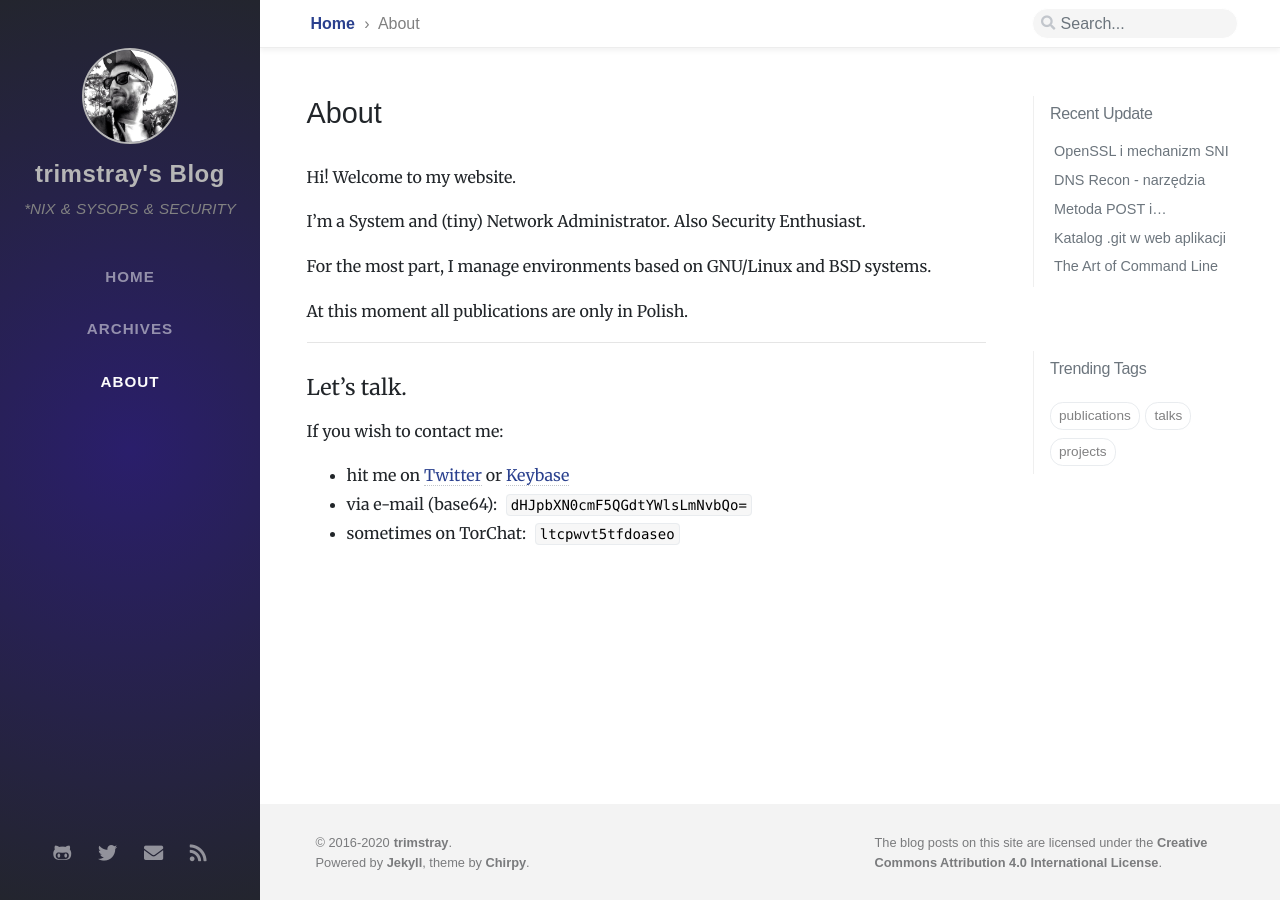
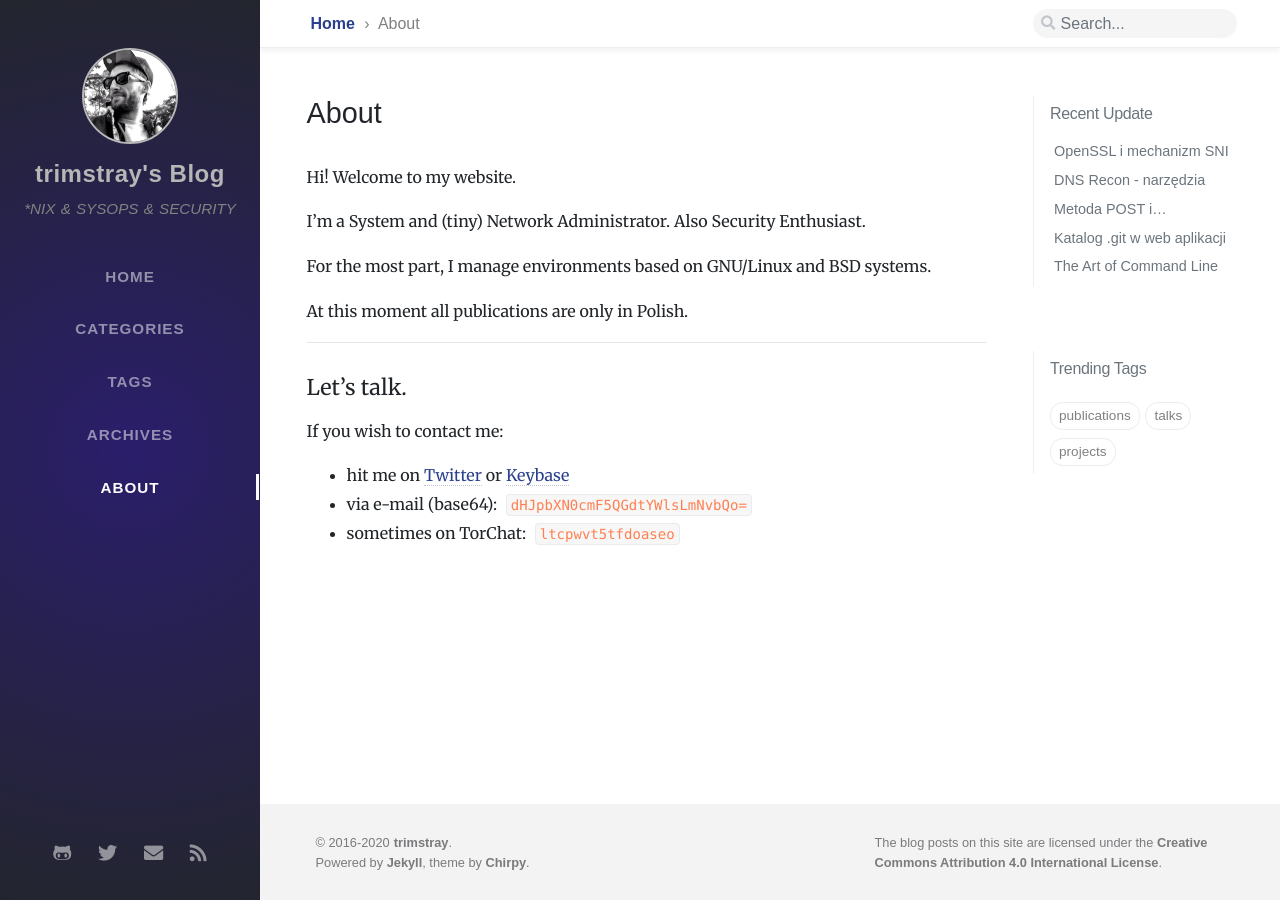
Before and after one commit to adityavs/trimstray.github.io, a Jekyll site: the page built from tabs/about.md, in a window 1280 px wide. Built offline with Jekyll 4.4.1, drawn with Linux system fonts in a browser that asks for light colours; nearby versions of some CDN libraries; some web fonts are replaced; comment, search, counter and statistics services are not loaded.

Commit message:
add tags and categories - signed-off-by: trimstray <trimstray@gmail.com>

```diff
--- a/_data/label.yml
+++ b/_data/label.yml
@@ -6,8 +6,8 @@
 
 tabs:
   - { name: "Home", icon: 'fas fa-home' }
-  # - { name: "Categories", path: tabs, url: categories, icon: 'fas fa-stream' }
-  # - { name: "Tags", path: tabs, url: tags, icon: 'fas fa-tags' }
+  - { name: "Categories", path: tabs, url: categories, icon: 'fas fa-stream' }
+  - { name: "Tags", path: tabs, url: tags, icon: 'fas fa-tags' }
   - { name: "Archives", path: tabs, url: archives, icon: 'fas fa-archive'}
   - { name: "About", path: tabs, url: about, icon: 'fas fa-info'}
 
--- a/assets/css/syntax.scss
+++ b/assets/css/syntax.scss
@@ -173,7 +173,7 @@ div.language-terminal.highlighter-rouge td.rouge-code {
   }
 
   .highlighter-rouge {
-    color: black;
+    color: coral;
   }
 
   code.highlighter-rouge {
```
